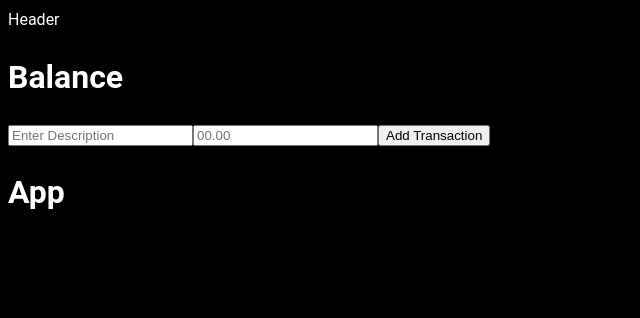
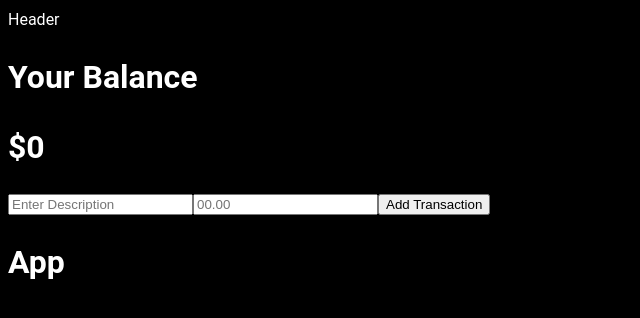
Before and after one commit to ivansanguezax/react-expense-tracker, a React (Vite) app: page / in a window 1280 px wide. Shown: the top 318 px of the page, without its empty margins (0-640 px from the left). Built offline with nearby package versions, Linux system fonts and the light colour scheme.

Commit message:
[ET-006-calculate-balance]

```diff
--- a/src/components/Balance.jsx
+++ b/src/components/Balance.jsx
@@ -2,11 +2,17 @@ import {UseGlobalState} from "../context/GlobalState"
 
 
 export default function Balance() {
-   const data = UseGlobalState()
+   const {transactions} = UseGlobalState();
+
+   const amounts = transactions.map(transaction => transaction.amount);
+   const total = amounts.reduce((acc,item) => (acc += item),0);
 
   return (
     <div>
-      <h1>Balance</h1>
+      <h1>Your Balance</h1>
+      <h1>
+        ${total}
+      </h1>
     </div>
   )
 }
--- a/src/components/transactions/TransactionForm.jsx
+++ b/src/components/transactions/TransactionForm.jsx
@@ -11,7 +11,7 @@ export default function TransactionForm() {
     addTransaction({
       id:window.crypto.randomUUID(),
       description,
-      amount: +amount,
+      amount: +amount
     })
 
   }
```
